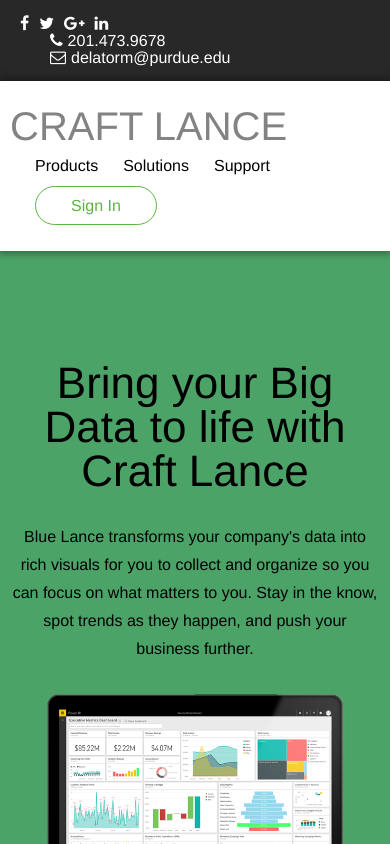
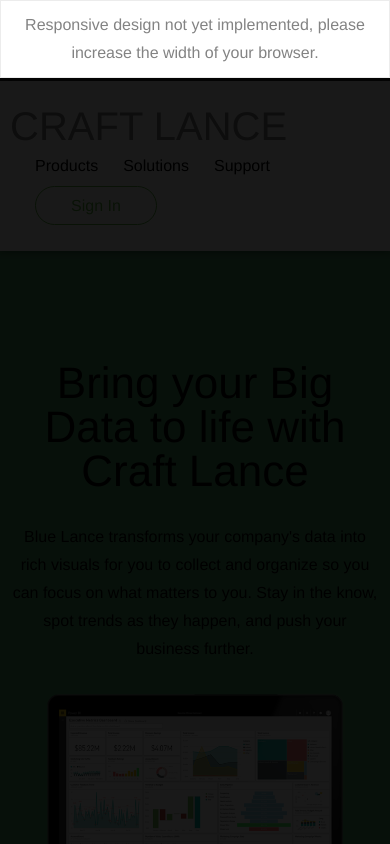
Before and after one commit to MarloDelatorre/MarloDelatorre.github.io, a plain HTML site: page front-end-practice/craft-lance/index.html in a window 390 px wide. Shown: the top 844 px of the page. Drawn offline with Linux system fonts and the light colour scheme.

Commit message:
TODO: Media queries on craft-lance

```diff
--- a/front-end-practice/craft-lance/css/style.css
+++ b/front-end-practice/craft-lance/css/style.css
@@ -81,7 +81,22 @@ a:hover, a:active {
   vertical-align: middle;
   font-size: 1.2em;
 }
-`
+
+.responsive {
+  display: none;
+  background-color: rgba(0,0,0,0.9);
+  width: 100vw;
+  height: 100vh;
+  position: fixed;
+  z-index: 9999;
+}
+
+.responsive p {
+  background-color: #fff;
+  border: 1px solid #ececec;
+  padding: 10px;
+}
+
 /*============================================================
  * Heading Styles (Contact and Navigation)
  *============================================================*/
@@ -118,7 +133,7 @@ ul.contact-info li {
   padding: 25px 10px;
   overflow: hidden;
   position: relative;
-  z-index: 9999;
+  z-index: 9998;
   box-shadow: 0px 0px 8px 2px rgba(0, 0, 0, 0.4);
   -webkit-box-shadow: 0px 0px 8px 2px rgba(0, 0, 0, 0.4);
   -moz-box-shadow: 0px 0px 8px 2px rgba(0, 0, 0, 0.4);
@@ -140,6 +155,7 @@ span.nav-logo a:hover, span.nav-logo a:active {
 
 ul.nav-menu {
   float: right;
+  overflow: hidden;
 }
 
 ul.nav-menu li a {
@@ -152,7 +168,7 @@ ul.nav-menu li a.btn:hover, ul.nav-menu li a.btn:active {
   color: #fff;
 }
 
-.nav-menu .btn {
+ul.nav-menu .btn {
   color: #5db442;
   border-color: #5db442;
 }
@@ -298,7 +314,7 @@ ul.glyphs li a:hover, ul.glpyhs li a:active {
   padding: 0 6px;
   color: #fff;
   font-size: 0.7em;
-  z-index: 9999;
+  z-index: 9998;
   right: -14px;
   top: 4px;
 }
@@ -520,3 +536,12 @@ ul.sitemap ul.sub-links li a:hover {
 .credit ul li {
   margin: 5px 0;
 }
+
+/*============================================================
+ * Responsive Media Queries
+ *============================================================*/
+@media screen and (max-width: 1020px) {
+  .responsive {
+    display: block;
+  }
+}
--- a/front-end-practice/craft-lance/index.html
+++ b/front-end-practice/craft-lance/index.html
@@ -8,6 +8,9 @@
     <link rel="stylesheet" href="css/font-awesome.min.css">
   </head>
   <body>
+    <div class="responsive">
+      <p>Responsive design not yet implemented, please increase the width of your browser.</p>
+    </div>
     <!--[if lte IE 9]>
     <div class="lte-ie8">
       <p>Unsupported browser detected. For best results, view in Google Chrome.</p>
```
Also changed, not shown: 1 other file.
